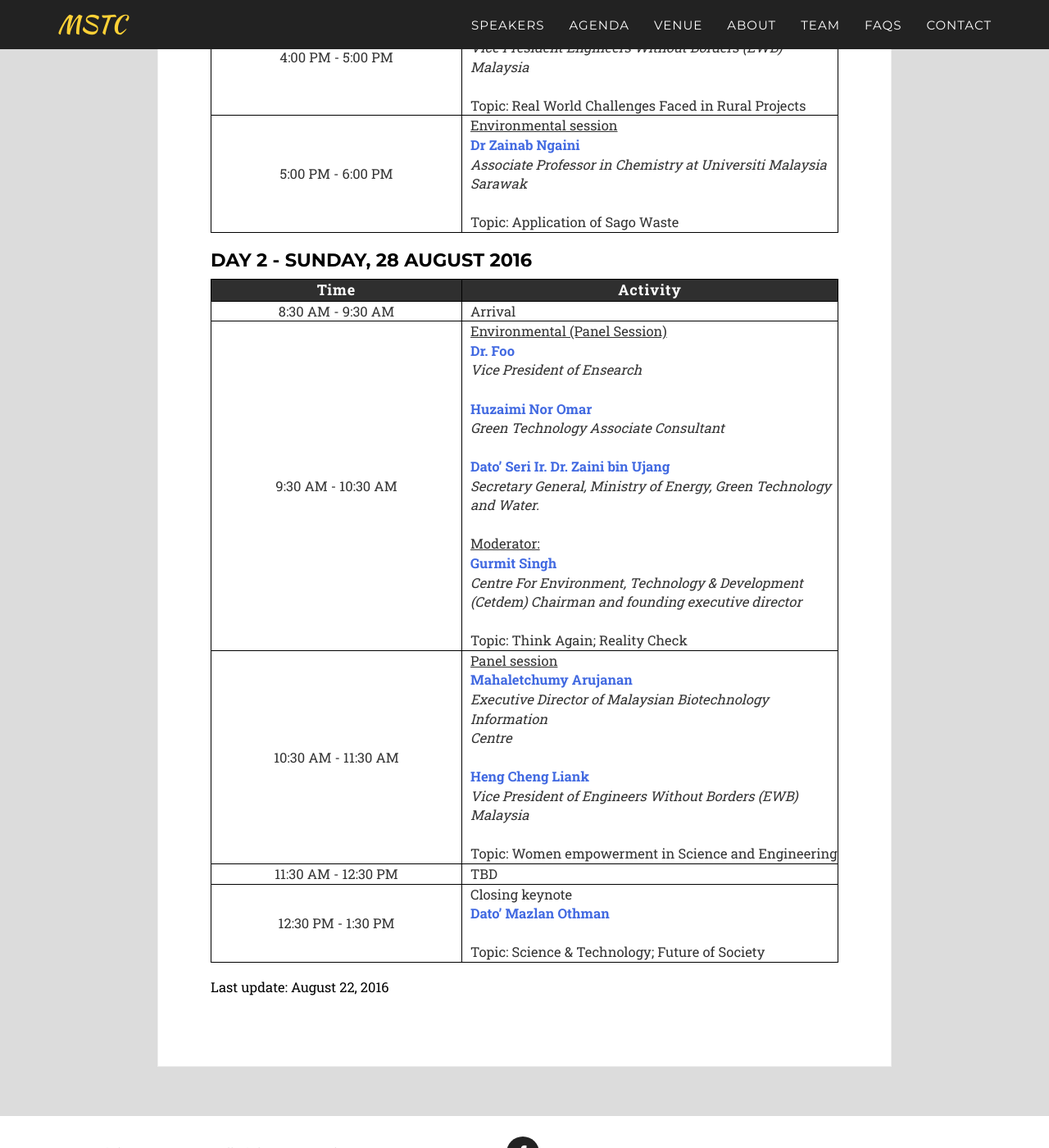
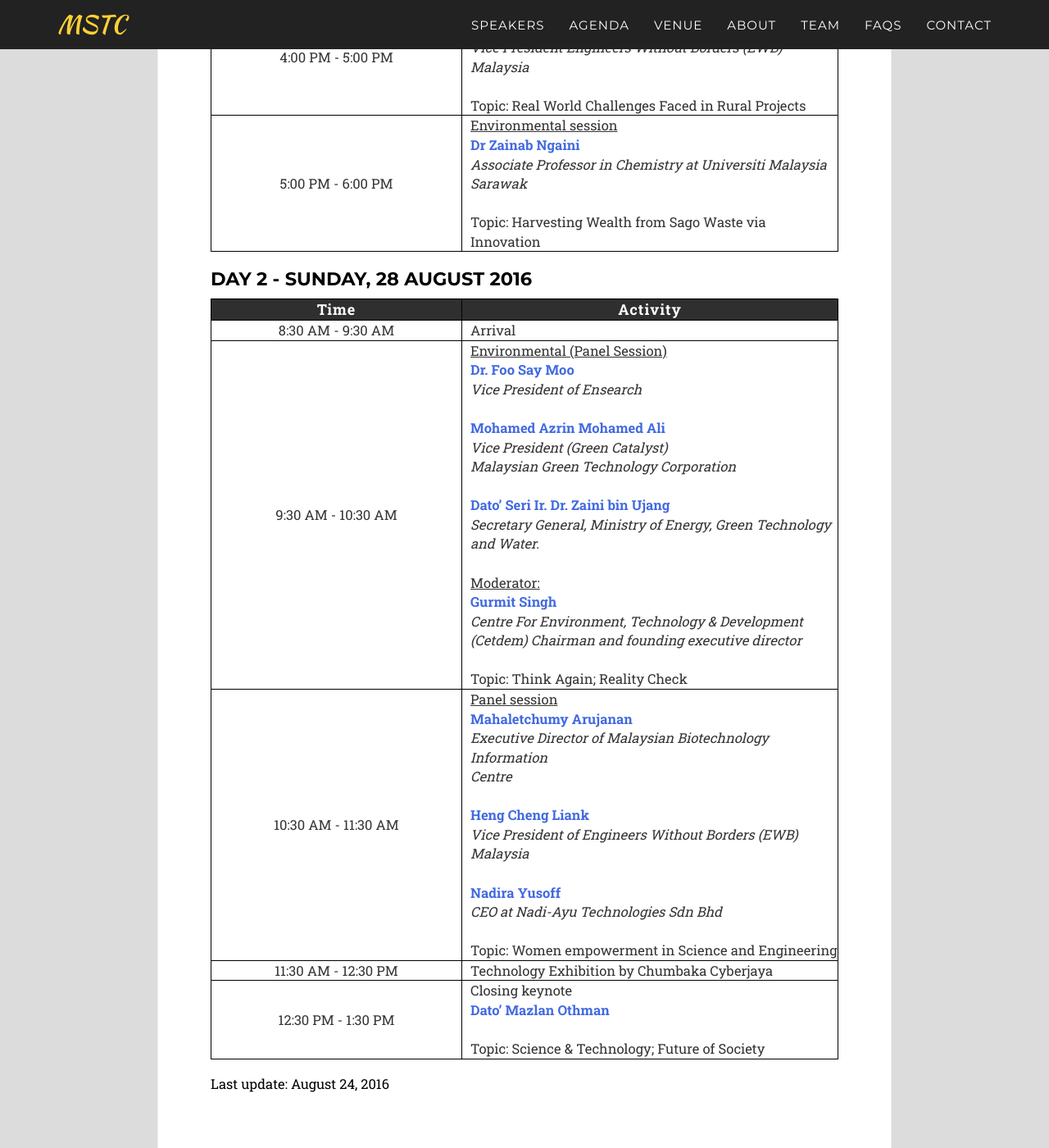
Before and after one commit to msiastc/msiastc.github.io, a Jekyll site: the page built from _pages/agenda.html, in a window 1280 px wide and 1400 px high, scrolled down 890 px. Shown: the whole window at 82% size. Built offline with Jekyll 4.4.1, drawn with Linux system fonts in a browser that asks for light colours; some web fonts are replaced; some of the changed text lies outside the part shown.

Commit message:
added Dr Foo

```diff
--- a/_pages/agenda.html
+++ b/_pages/agenda.html
@@ -57,7 +57,7 @@
             </tr>
             <tr>
                 <td>5:00 PM - 6:00 PM</td>
-                <td><u>Environmental session</u><br><b>Dr Zainab Ngaini</b><br><i>Associate Professor in Chemistry at Universiti Malaysia Sarawak</i><br><br>Topic: Application of Sago Waste</td>
+                <td><u>Environmental session</u><br><b>Dr Zainab Ngaini</b><br><i>Associate Professor in Chemistry at Universiti Malaysia Sarawak</i><br><br>Topic: Harvesting Wealth from Sago Waste via Innovation</td>
             </tr>
         </table>
 
@@ -75,16 +75,17 @@
             </tr>
             <tr>
                 <td>9:30 AM - 10:30 AM</td>
-                <td><u>Environmental (Panel Session)</u><br><b>Dr. Foo</b><br><i>Vice President of Ensearch</i><br><br><b>Huzaimi Nor Omar</b><br><i>Green Technology Associate Consultant</i><br><br><b>Dato’ Seri Ir. Dr. Zaini bin Ujang</b><br><i>Secretary General, Ministry of Energy, Green Technology and Water. </i><br><br><u>Moderator:</u><br><b>Gurmit Singh</b><br><i>Centre For Environment, Technology & Development (Cetdem) Chairman and founding executive director</i><br><br>Topic: Think Again; Reality Check</td>
+                <td><u>Environmental (Panel Session)</u><br><b>Dr. Foo Say Moo</b><br><i>Vice President of Ensearch</i><br><br><b>Mohamed Azrin Mohamed Ali </b><br><i>Vice President (Green Catalyst)
+Malaysian Green Technology Corporation </i><br><br><b>Dato’ Seri Ir. Dr. Zaini bin Ujang</b><br><i>Secretary General, Ministry of Energy, Green Technology and Water. </i><br><br><u>Moderator:</u><br><b>Gurmit Singh</b><br><i>Centre For Environment, Technology & Development (Cetdem) Chairman and founding executive director</i><br><br>Topic: Think Again; Reality Check</td>
             </tr>
             <tr>
                 <td>10:30 AM - 11:30 AM</td>
                 <td><u>Panel session</u><br><b>Mahaletchumy Arujanan</b><br><i>Executive Director of Malaysian Biotechnology Information
-Centre</i><br><br><b>Heng Cheng Liank</b><br><i>Vice President of Engineers Without Borders (EWB) Malaysia</i><br><br>Topic: Women empowerment in Science and Engineering</td>
+Centre</i><br><br><b>Heng Cheng Liank</b><br><i>Vice President of Engineers Without Borders (EWB) Malaysia</i><br><br><b>Nadira Yusoff</b><br><i>CEO at Nadi-Ayu Technologies Sdn Bhd </i><br><br>Topic: Women empowerment in Science and Engineering</td>
             </tr>
             <tr>
                 <td>11:30 AM - 12:30 PM</td>
-                <td>TBD</td>
+                <td>Technology Exhibition by Chumbaka Cyberjaya</td>
             </tr>
             <tr>
                 <td>12:30 PM - 1:30 PM</td>
@@ -92,5 +93,5 @@
             </tr>
         </table>
 
-        <p>Last update: August 22, 2016</p>
+        <p>Last update: August 24, 2016</p>
     </div>
```
Also changed, not shown: other parts of _pages/agenda.html (+2 -2 lines), _posts/2014-07-11-project-8.markdown (added, +12 -0 lines), img/speaker/foo-say-moo.jpg (added), img/speaker/nancy-shukri.jpg.
